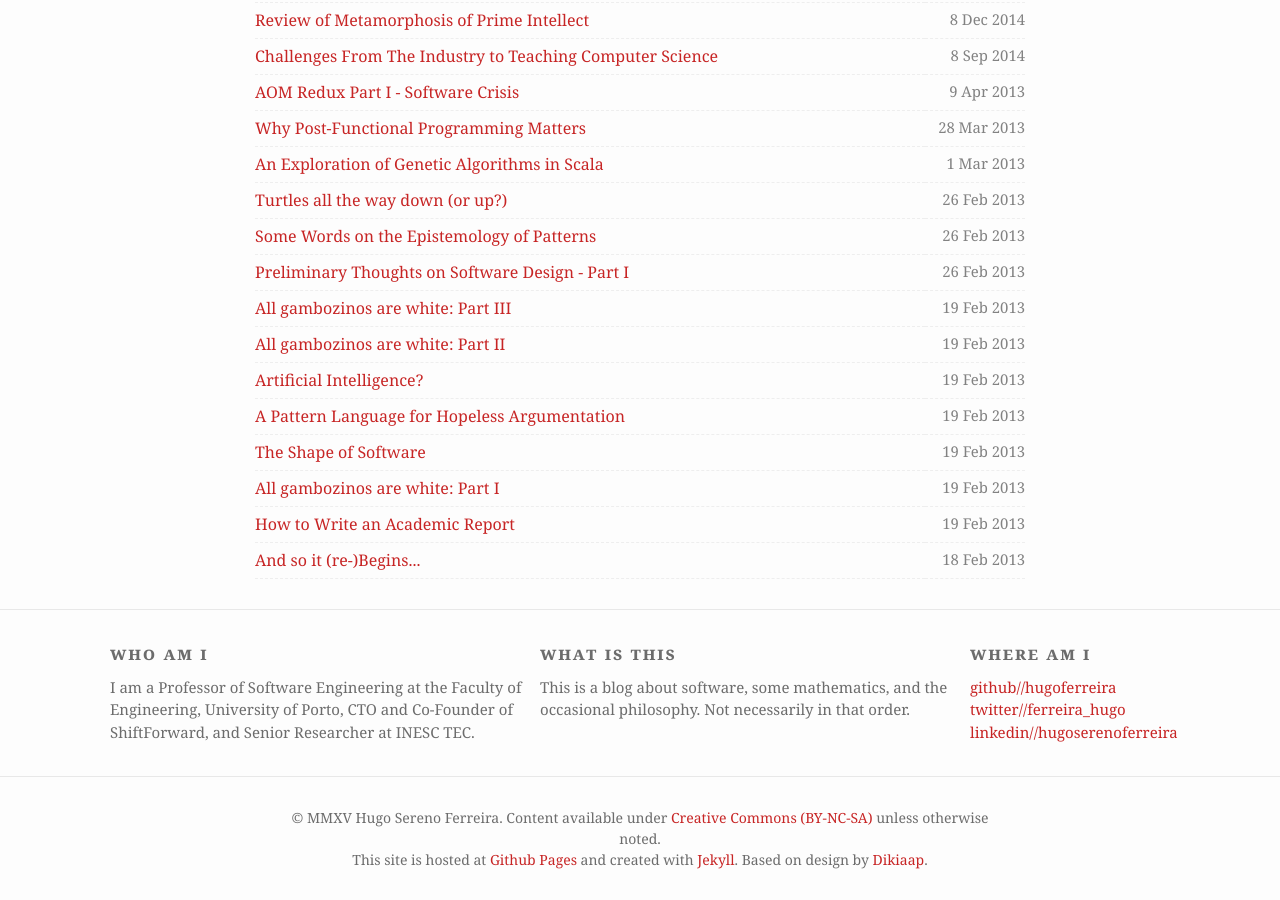
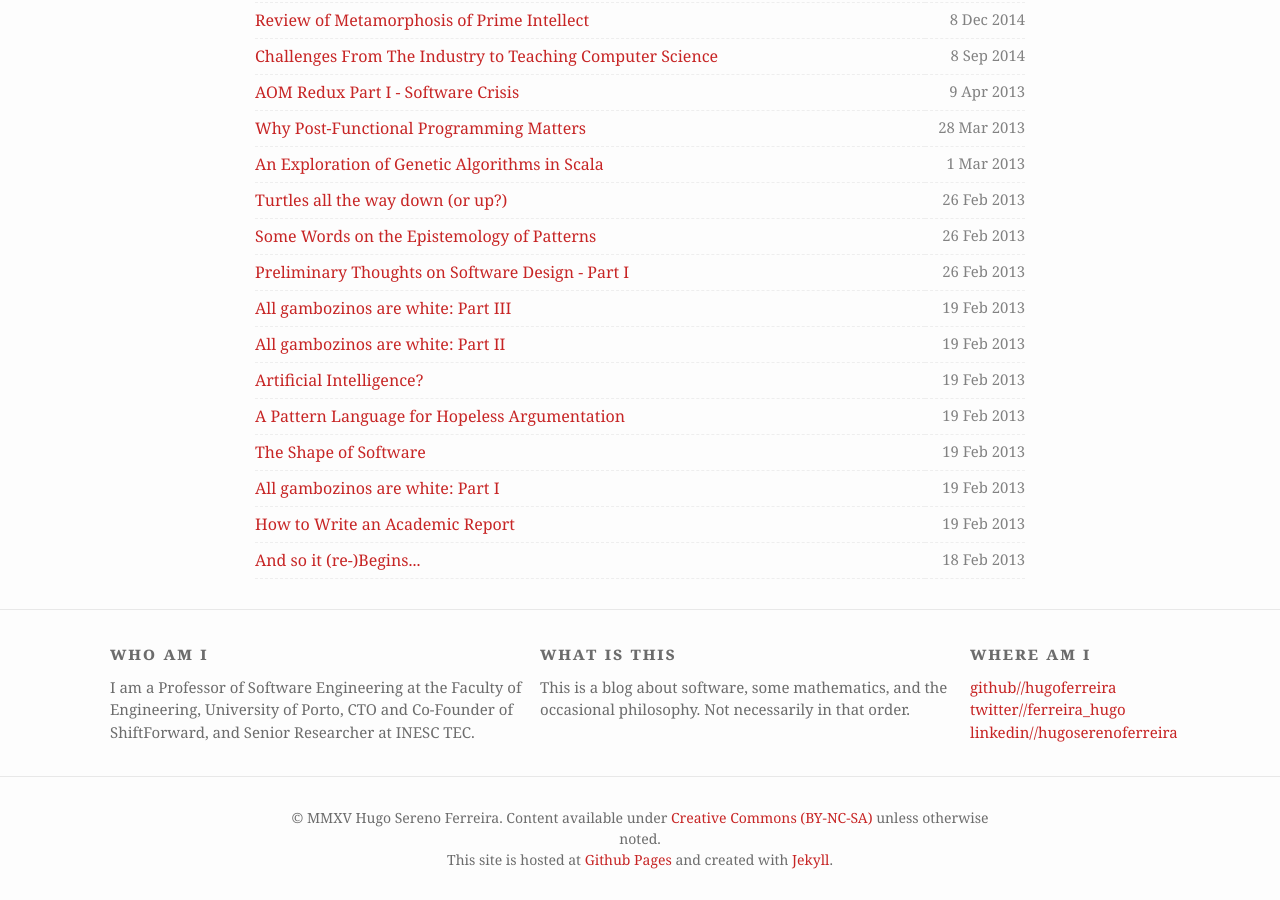
Before and after one commit to hugoferreira/hugoferreira.github.com, a Jekyll site: the page built from index.html, in a window 1280 px wide and 900 px high, scrolled down 753 px. Built offline with Jekyll 4.4.1, drawn with Linux system fonts in a browser that asks for light colours; some web fonts are replaced.

Commit message:
The designed has evolved so much that it no longer is related to Dikiaap’s.

```diff
--- a/_includes/footer.html
+++ b/_includes/footer.html
@@ -50,7 +50,7 @@
     <div style="font-size:14px; color: #6C6C6C;">
       <center>
         © MMXV Hugo Sereno Ferreira. Content available under <a href="http://creativecommons.org/licenses/by-nc-sa/4.0/">Creative Commons (BY-NC-SA)</a> unless otherwise noted.<br>
-        This site is hosted at <a href="https://pages.github.com/">Github Pages</a> and created with <a href="http://jekyllrb.com/">Jekyll</a>. Based on design by <a href="http://dikiaap.github.io/">Dikiaap</a>.
+        This site is hosted at <a href="https://pages.github.com/">Github Pages</a> and created with <a href="http://jekyllrb.com/">Jekyll</a>.
       </center>
     </div>
   </div>
```
